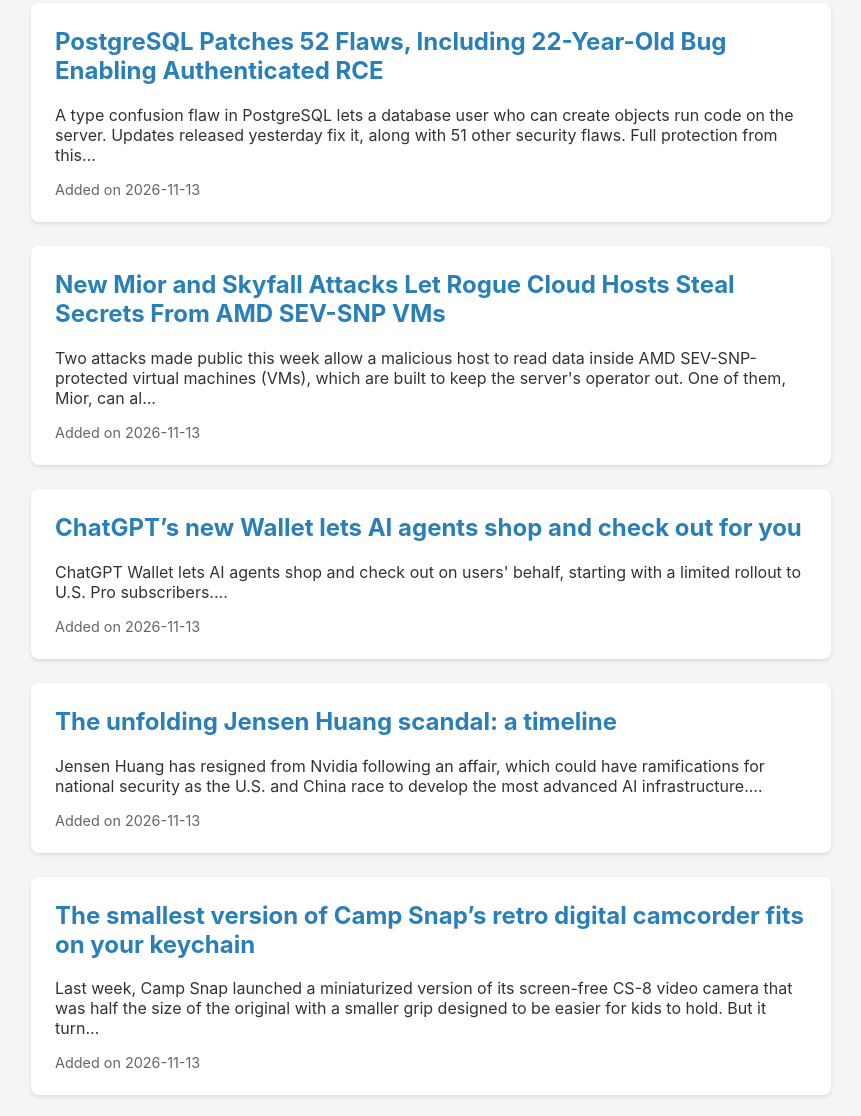
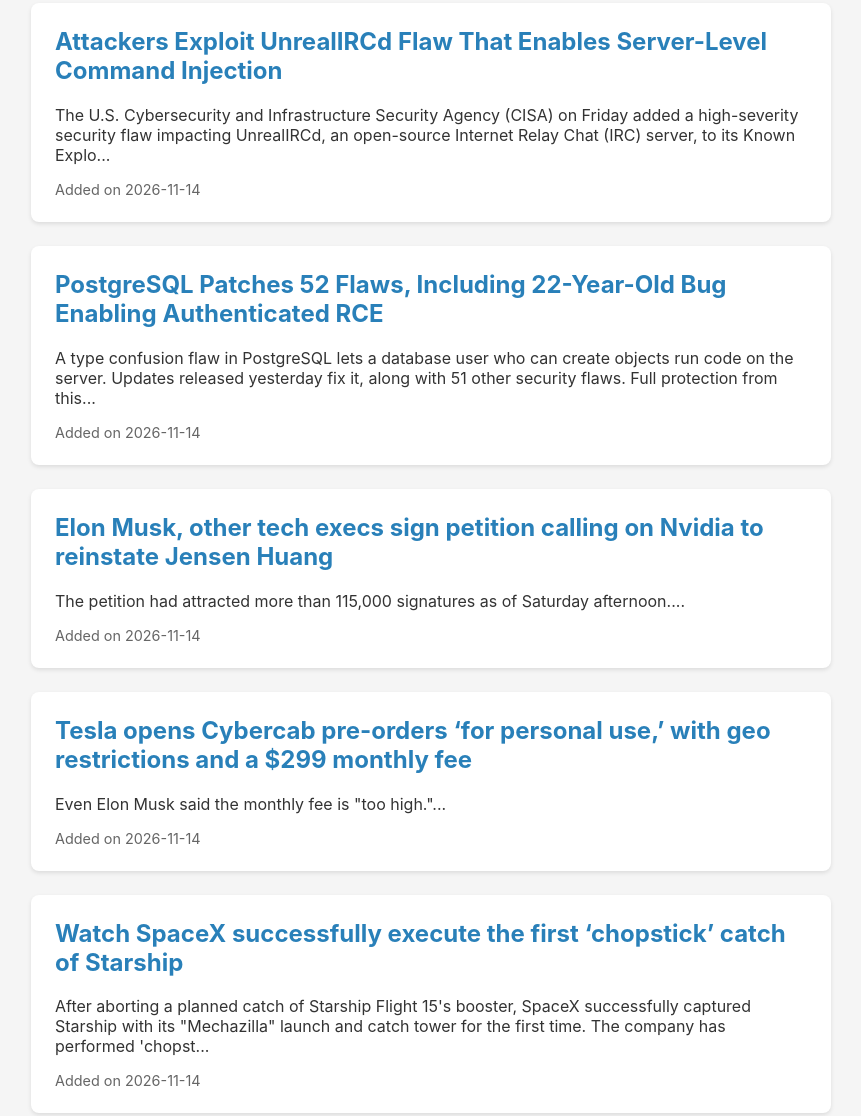
Before and after one commit to prachichhatbar/tech-news-daily, a plain HTML site: page index.html in a window 1280 px wide. Shown: the part 211-1327 px from the top of the page, without its empty margins (209-1070 px from the left). Drawn offline with Linux system fonts and the light colour scheme.

Commit message:
Refresh daily tech updates

```diff
--- a/index.html
+++ b/index.html
@@ -10,40 +10,38 @@
         <body>
             <header>
                 <h1>Tech News Daily</h1>
-                <p>Last updated: 2026-11-13 17:37 UTC</p>
+                <p>Last updated: 2026-11-14 22:14 UTC</p>
             </header>
             <main>
 
                 <article class="news-card">
-                    <h2><a href="https://thehackernews.com/2026/11/postgresql-patches-52-flaws-including.html" target="_blank">PostgreSQL Patches 52 Flaws, Including 22-Year-Old Bug Enabling Authenticated RCE</a></h2>
-                    <p>A type confusion flaw in PostgreSQL lets a database user who can create objects run code on the server. Updates released yesterday fix it, along with 51 other security flaws. Full protection from this...</p>
-                    <div class="meta">Added on 2026-11-13</div>
+                    <h2><a href="https://thehackernews.com/2026/11/attackers-exploit-unrealircd-flaw-that.html" target="_blank">Attackers Exploit UnrealIRCd Flaw That Enables Server-Level Command Injection</a></h2>
+                    <p>The U.S. Cybersecurity and Infrastructure Security Agency (CISA) on Friday added a high-severity security flaw impacting UnrealIRCd, an open-source Internet Relay Chat (IRC) server, to its Known Explo...</p>
+                    <div class="meta">Added on 2026-11-14</div>
                 </article>
 
                 <article class="news-card">
-                    <h2><a href="https://thehackernews.com/2026/11/new-mior-and-skyfall-attacks-let-rogue.html" target="_blank">New Mior and Skyfall Attacks Let Rogue Cloud Hosts Steal Secrets From AMD SEV-SNP VMs</a></h2>
-                    <p>Two attacks made public this week allow a malicious host to read data inside AMD SEV-SNP-protected virtual machines (VMs), which are built to keep the server's operator out.
-
-One of them, Mior, can al...</p>
-                    <div class="meta">Added on 2026-11-13</div>
+                    <h2><a href="https://thehackernews.com/2026/11/postgresql-patches-52-flaws-including.html" target="_blank">PostgreSQL Patches 52 Flaws, Including 22-Year-Old Bug Enabling Authenticated RCE</a></h2>
+                    <p>A type confusion flaw in PostgreSQL lets a database user who can create objects run code on the server. Updates released yesterday fix it, along with 51 other security flaws. Full protection from this...</p>
+                    <div class="meta">Added on 2026-11-14</div>
                 </article>
 
                 <article class="news-card">
-                    <h2><a href="https://techcrunch.com/2026/11/13/chatgpts-new-wallet-lets-ai-agents-shop-and-check-out-for-you/" target="_blank">ChatGPT’s new Wallet lets AI agents shop and check out for you</a></h2>
-                    <p>ChatGPT Wallet lets AI agents shop and check out on users' behalf, starting with a limited rollout to U.S. Pro subscribers....</p>
-                    <div class="meta">Added on 2026-11-13</div>
+                    <h2><a href="https://techcrunch.com/2026/11/14/elon-musk-other-tech-execs-sign-petition-calling-on-nvidia-to-reinstate-jensen-huang/" target="_blank">Elon Musk, other tech execs sign petition calling on Nvidia to reinstate Jensen Huang</a></h2>
+                    <p>The petition had attracted more than 115,000 signatures as of Saturday afternoon....</p>
+                    <div class="meta">Added on 2026-11-14</div>
                 </article>
 
                 <article class="news-card">
-                    <h2><a href="https://techcrunch.com/2026/11/13/nvidia-ceo-jensen-huangs-affair-with-alleged-chinese-spy-a-timeline/" target="_blank">The unfolding Jensen Huang scandal: a timeline</a></h2>
-                    <p>Jensen Huang has resigned from Nvidia following an affair, which could have ramifications for national security as the U.S. and China race to develop the most advanced AI infrastructure....</p>
-                    <div class="meta">Added on 2026-11-13</div>
+                    <h2><a href="https://techcrunch.com/2026/11/14/tesla-opens-cybercab-pre-orders-for-personal-use-with-geo-restrictions-and-a-299-monthly-fee/" target="_blank">Tesla opens Cybercab pre-orders ‘for personal use,’ with geo restrictions and a $299 monthly fee</a></h2>
+                    <p>Even Elon Musk said the monthly fee is "too high."...</p>
+                    <div class="meta">Added on 2026-11-14</div>
                 </article>
 
                 <article class="news-card">
-                    <h2><a href="https://www.theverge.com/tech/1033026/camp-snap-retro-digital-video-campcorder-cs-8-micro-keychain" target="_blank">The smallest version of Camp Snap’s retro digital camcorder fits on your keychain</a></h2>
-                    <p>Last week, Camp Snap launched a miniaturized version of its screen-free CS-8 video camera that was half the size of the original with a smaller grip designed to be easier for kids to hold. But it turn...</p>
-                    <div class="meta">Added on 2026-11-13</div>
+                    <h2><a href="https://www.theverge.com/science/1033930/spacex-chopstick-starship-catch" target="_blank">Watch SpaceX successfully execute the first ‘chopstick’ catch of Starship</a></h2>
+                    <p>After aborting a planned catch of Starship Flight 15's booster, SpaceX successfully captured Starship with its "Mechazilla" launch and catch tower for the first time. The company has performed 'chopst...</p>
+                    <div class="meta">Added on 2026-11-14</div>
                 </article>
 
             </main>
```
